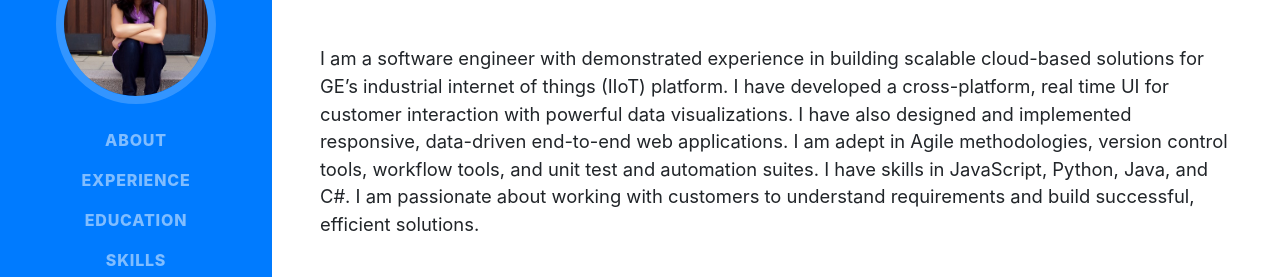
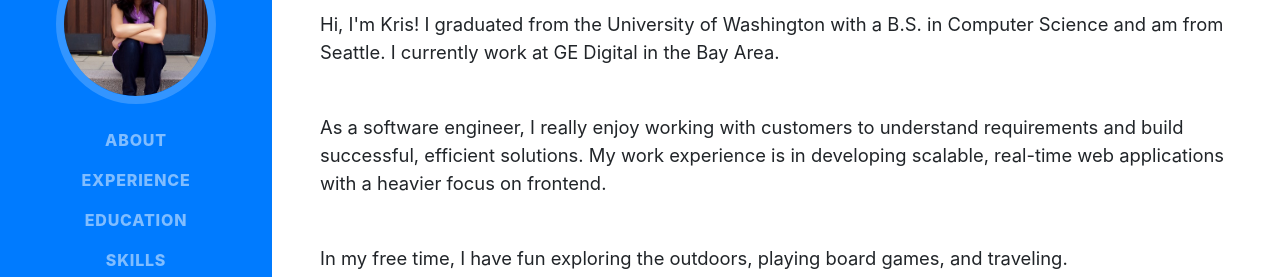
Before and after one commit to kristiyg/kristiyg.github.io, a website with bundled scripts: page index.html in a window 1280 px wide. Shown: the part 272-549 px from the top of the page. Built offline with nearby package versions, Linux system fonts and the light colour scheme; a web font is replaced by a local one.

Commit message:
update intro

```diff
--- a/index.html
+++ b/index.html
@@ -60,9 +60,11 @@
           <div class="subheading mb-5">Bay Area
             <a href="mailto:name@email.com">krisgable6@gmail.com</a>
           </div>
-          <p class="lead mb-5">I am a software engineer with demonstrated experience in building scalable cloud-based solutions for GE’s industrial internet of things (IIoT) platform. I have developed a cross-platform, real time UI for customer interaction with powerful data visualizations. I have also designed and implemented responsive, data-driven end-to-end web applications. I am adept in Agile methodologies, version control tools, workflow tools, and unit test and automation suites. I have skills in JavaScript, Python, Java, and C#. I am passionate about working with customers to understand requirements and build successful, efficient solutions.</p>
+          <p class="lead mb-5">Hi, I'm Kris! I graduated from the University of Washington with a B.S. in Computer Science and am from Seattle. I currently work at GE Digital in the Bay Area.</p>
+          <p class="lead mb-5">As a software engineer, I really enjoy working with customers to understand requirements and build successful, efficient solutions. My work experience is in developing scalable, real-time web applications with a heavier focus on frontend.</p>
+          <p class="lead mb-5">In my free time, I have fun exploring the outdoors, playing board games, and traveling.</p>
           <div class="social-icons">
-            <a href="https://www.linkedin.com/in/kristigable">
+            <a href="https://www.linkedin.com/in/kristinegable">
               <i class="fab fa-linkedin-in"></i>
             </a>
             <a href="https://github.com/kristiyg">
```
Also changed, not shown: README.md, 1 other file.
